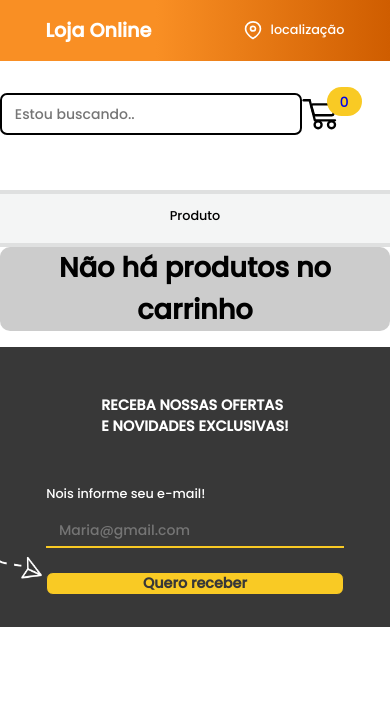
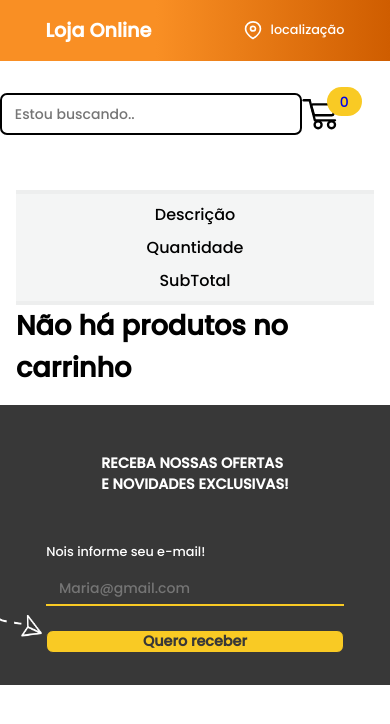
Before and after one commit to VandersonMendes/loja-online, a React (Vite) app: page /carrinho in a window 390 px wide. Shown: the top 724 px of the page. Built offline with nearby package versions, Linux system fonts and the light colour scheme.

Commit message:
refactor carrinho.jsx

```diff
--- a/src/assets/css/Carrinho/Carrinho.module.css
+++ b/src/assets/css/Carrinho/Carrinho.module.css
@@ -9,42 +9,28 @@
     align-items: center;
 }
 .gridCarrinho{
-    border-bottom: 4px solid #3838381c;
+    border-bottom: 4px solid #38383809;
     padding: 0.5rem 0;
     background-color:#c6c7c930 ;
 }
 .gridCarrinho:first-child{
-    border-top: 4px solid #3838381c;
+    border-top: 4px solid #38383809;
 
 }
-.resultContainer{
-    position: absolute;
-    top: 5.6rem;
-    right: 10rem;
-    background-color: #a3a3a3;
-    padding: 0.7rem 1rem ;
-    border-radius: 7px;
-}
-.tot{
-    margin-top: 1rem;
-    background-color: rgba(172, 172, 172, 0.567);
-}
-.finalizeCompra{
-    margin: 1rem 0 0 0;
-}
-.notProduct{
-    text-align: center;
-    background-color: #a3a3a38d;
-    border-radius: 10px;
-}
+
 @media (max-width:1200px) {
     .resultContainer{
         right: 2rem;
     }
 }
+@media (max-width:1200px) {
+    .carrinho{
+        margin: 4rem 2rem;
+    }
+}
 @media (max-width:600px) {
     .carrinho{
-        margin: 1rem auto;
+        margin: 1rem 1rem;
     }
     .gridCarrinho{
         grid-template-columns: repeat(1, 1fr);
--- a/src/context/Context.jsx
+++ b/src/context/Context.jsx
@@ -8,18 +8,27 @@ export function AppProvider({ children }) {
   const [categoryId, setCategoryId] = useState(null);
   const [category, setCategory] = useState(null);
   const [search, setSearch] = useState(null);
-  const [valueItemCarrinho, setValueItemCarrinho] = useState();
-  const [listProducts, setProducts] = useState();
-  useEffect(() =>{
+  const [product, setProduct] = useState(null);
+  const [listProducts, setListProducts] = useState([]);
+
+  useEffect(() => {
     const upgrade = JSON.parse(window.localStorage.getItem('listProducts') || '[]');
-    setProducts(upgrade);
-  },[valueItemCarrinho])
-    useEffect(() =>{
-      if(listProducts && !listProducts.includes(valueItemCarrinho)){
-        const listUpgrade = [...listProducts, valueItemCarrinho]
-        window.localStorage.setItem('listProducts', JSON.stringify(listUpgrade));
-      }
-    },[valueItemCarrinho])
+    setListProducts(upgrade);
+  }, [product]);
+
+  useEffect(() => {
+    if (product && !listProducts.some(item => item.id === product.id)) {
+      // Verificar se o produto já está no carrinho pelo id
+      const updatedArray = [...listProducts, product];
+      setListProducts(updatedArray);
+      window.localStorage.setItem('listProducts', JSON.stringify(updatedArray));
+      updatedArray && updatedArray.map((item) =>{
+        localStorage.setItem(item.id, JSON.stringify(item.price))
+      })
+    }
+
+  }, [product, listProducts]);
+
   const contextValue = {
     loading,
     setLoading,
@@ -31,8 +40,9 @@ export function AppProvider({ children }) {
     setCategory,
     search,
     setSearch,
-    valueItemCarrinho,
-    setValueItemCarrinho
+    setProduct,
+    product,
+    listProducts
   };
 
   return (
--- a/src/pages/Carrinho/Carrinho.jsx
+++ b/src/pages/Carrinho/Carrinho.jsx
@@ -1,77 +1,58 @@
 import { StyledFlex } from "../../componentes/Flex.style";
 import { StyledImg } from "../../componentes/Img.style";
-import { StyledH2, StyledH3, StyledSpan, StyledParagrafo } from "../../componentes/Font.style";
+import { StyledH2, StyledH3, StyledParagrafo } from "../../componentes/Font.style";
 import { StyledButton } from "../../componentes/Buttom.style";
 import styles from "../../assets/css/Carrinho/Carrinho.module.css";
 import { useNavigate } from "react-router-dom";
 import { useEffect, useState } from "react";
+import { useAppProvider } from "../../context/Context";
 const Carrinho = () => {
   const navigate = useNavigate()
-  // const [listProducts, setListProducts] = useState([]);
+  const {product} = useAppProvider()
   const [listProducts, setProducts] = useState()
-  useEffect(() =>{
+  const [itemPrice, setItemPrice] = useState(null)
+  useEffect(() => {
     const upgrade = JSON.parse(window.localStorage.getItem('listProducts'));
     setProducts(upgrade);
     if (upgrade) {
-      const priceMap = [];
-      upgrade.forEach((item, i) => {
-        priceMap[i] = {index: i, price: item.price};
+      upgrade.forEach((item) => {
+        localStorage.setItem(item.id, JSON.stringify(item.price));
       });
-      localStorage.setItem('priceMap', JSON.stringify(priceMap));
     }
-  },[])
-  // const handleClickAdd = (index) =>{
-  //   const price = JSON.parse(window.localStorage.getItem('priceMap'));
-  // }
+  }, [product, ])
+  const handleClickAdd = (data) => {
+    const price = window.localStorage.getItem(data.id)
+
+    const qnt =
+      Number(price)
+        ?
+        Number(price) + Number(data.price)
+        :
+        Number(data.price) + Number(data.price)
+
+    window.localStorage.setItem(data.id, Number(qnt))
+
+  }
+  const handleClickRemove = (data) => {
+    const price = window.localStorage.getItem(data.id)
+    const value = Number(price) - Number(data.price);
+    if(value < data.price){
+      return data.price;
+    }
+    window.localStorage.setItem(data.id, Number(value))
+  }
+
   return (
     <section className={`${'container'} ${styles.carrinho}`}>
-      {listProducts &&
-        <div className={styles.resultContainer}>
-          <StyledFlex flexDirection="column">
-            <StyledSpan fontSize="1.4rem" weight="900">Resumo da compra</StyledSpan>
-            <StyledFlex justifycontent="space-between">
-              <StyledSpan fontSize="1.4rem">Sub total</StyledSpan>
-              <StyledSpan fontSize="1.4rem">R$ {}</StyledSpan>
-            </StyledFlex>
-
-            <StyledFlex justifycontent="space-between">
-              <StyledSpan fontSize="1.4rem">Frete</StyledSpan>
-              <StyledSpan color="rgb(17, 168, 0)" fontSize="1.4rem">gratuito</StyledSpan>
-            </StyledFlex>
-          </StyledFlex>
-
-          <StyledFlex justifycontent="center" className={styles.tot}>
-            <StyledH3>Total: R$ {}</StyledH3>
-          </StyledFlex>
-          <StyledFlex className={styles.finalizeCompra} justifycontent="center">
-            <StyledButton
-              color="#fff"
-              backgroudColor="rgb(17, 168, 0)"
-              BorderColor="#383838"
-              padding="0.5rem 1rem"
-              fontSize="1.5rem"
-              onClick={() => {
-                window.localStorage.clear()
-                navigate('/')
-                window.location.reload()
-              }}
-            >
-              Finalizar comprar
-            </StyledButton>
-          </StyledFlex>
-        </div>}
-      <div className={styles.gridCarrinho}>
-        <div>
-          <StyledSpan>Produto</StyledSpan>
-        </div>
-        <div>
-          <StyledSpan className={styles.preco}>Preço</StyledSpan>
-        </div>
+      <div >
+        <ul className={styles.gridCarrinho}>
+          <li>Descrição</li>
+          <li>Quantidade</li>
+          <li>SubTotal</li>
+        </ul>
       </div>
-
       {listProducts ? (
-        listProducts.map((item, index) => {
-          const itemPrice = window.localStorage.getItem(item.id);
+        listProducts.map((item) => {
           return (
             <StyledFlex
               flexDirection="column"
@@ -80,25 +61,24 @@ const Carrinho = () => {
               className={styles.carrinho}
             >
               <div className={styles.gridCarrinho}>
-                <>
+                <StyledFlex
+                  alignitens="center" gap='10px'>
                   <StyledImg
                     maxWidth="140px"
                     src={item.thumbnail.replace(/\w\.jpg/gi, "W.jpg")}
                   ></StyledImg>
                   <StyledParagrafo className={styles.titleProduct} fontSize="1.25rem">{item.title}</StyledParagrafo>
-                </>
+                </StyledFlex
+                >
                 <div>
-                  <StyledH3 color="#383838">R${
-                    itemPrice ? itemPrice : item.price
-                  }</StyledH3>
                   <StyledFlex gap="1rem" justifycontent="center">
                     <StyledButton
                       backgroudColor="#ffbb00"
                       fontSize="1.3rem"
                       padding="0.5rem 0.8rem"
                       BorderColor="#38383899"
-                      onClick={() =>{
-                        // handleClickRemove(item)
+                      onClick={() => {
+                        handleClickRemove(item)
                       }}
                     >
                       -1
@@ -110,13 +90,18 @@ const Carrinho = () => {
                       padding="0.5rem 0.8rem"
                       BorderColor="#38383899"
                       onClick={() => {
-                        handleClickAdd(item, index);
+                        handleClickAdd(item);
 
                       }}
                     >
                       +1
                     </StyledButton>
                   </StyledFlex>
+                </div>
+                <div>
+                <StyledH3 color="#383838">R${
+                    itemPrice ? itemPrice : item.price
+                  }</StyledH3>
                 </div>
               </div>
             </StyledFlex>
--- a/src/pages/Header.jsx
+++ b/src/pages/Header.jsx
@@ -8,13 +8,13 @@ import { StyledImg } from "../componentes/Img.style";
 import { StyledInput } from "../componentes/Input.style";
 import IconCarrinho from "../assets/img/carrinhoDeCompra.svg";
 import { StyledButton } from "../componentes/Buttom.style";
-import {useState } from "react";
+import {useState, useEffect } from "react";
 import { useAppProvider } from "../context/Context";
 import { useNavigate } from "react-router-dom";
 const Header = () => {
   const navigate = useNavigate()
   const [valueSearch, setValueSearch] = useState(null);
-  const { setSearch, search} = useAppProvider();
+  const { setSearch, search, product, listProducts} = useAppProvider();
   const HandleInput = ({ target }) => {
     setValueSearch(target.value)
   }
@@ -27,15 +27,12 @@ const Header = () => {
     }
   }
   const [carrinhoList, setCarrinhoList] = useState(null)
-  // useEffect(() =>{
-  //   const carrinho = JSON.parse(localStorage.getItem("listIdCarrinho"));
-  //   setCarrinhoList(carrinho)
-  // },[])
 
-  // useEffect(() =>{
-  //   const carrinho = JSON.parse(localStorage.getItem("listIdCarrinho"));
-  //   setCarrinhoList(carrinho)
-  // },[carrinhoList])
+
+  useEffect(() =>{
+    const carrinho = JSON.parse(localStorage.getItem("listProducts"));
+    setCarrinhoList(carrinho)
+  },[product, listProducts])
 
   return (
     <header>
--- a/src/pages/Home/feed/ProdutosDestaques.jsx
+++ b/src/pages/Home/feed/ProdutosDestaques.jsx
@@ -19,6 +19,7 @@ const ProdutosDestaques = () => {
     setCategoryId,
     category,
     setCategory,
+    setProduct
   } = useAppProvider();
   const navigate = useNavigate();
 
@@ -111,7 +112,7 @@ const ProdutosDestaques = () => {
                     fontSize="1.2rem"
                     className={styles.addCarrinho}
                     onClick={() => {
-
+                      setProduct(result)
                     }}
                   >
                     Adicionar no carrinho
--- a/src/pages/Products/Products.jsx
+++ b/src/pages/Products/Products.jsx
@@ -11,7 +11,7 @@ import { StyledFlex } from "../../componentes/Flex.style";
 import { StyledH3, StyledH4 } from "../../componentes/Font.style";
 import { StyledImg } from "../../componentes/Img.style";
 const Products = () => {
-  const { loading, setLoading, search, categoryId, setCategoryId, setSearch, setValueItemCarrinho} =
+  const { loading, setLoading, search, categoryId, setCategoryId, setSearch, setProduct} =
     useAppProvider();
   const [products, setProducts] = useState(null);
   const [categories, setCategories] = useState(null);
@@ -149,7 +149,7 @@ const Products = () => {
                             backgroudColor=" #CF5D00"
                             color="#ffff"
                             onClick={() => {
-                              setValueItemCarrinho(product)
+                              setProduct(product)
                             }}
                           >
                             Adicionar no Carrinho
```
